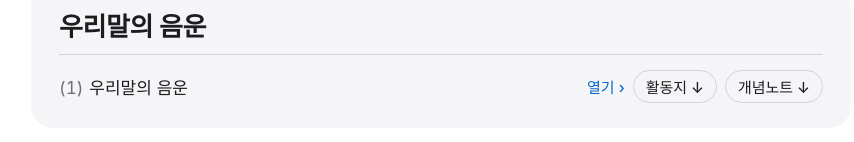
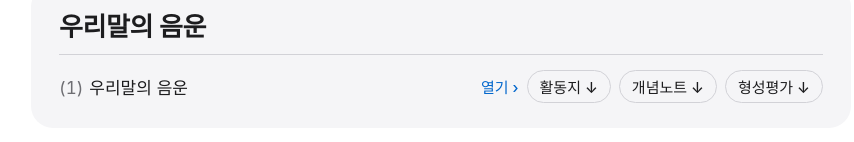
Before and after one commit to ryuhm2875/BDRYU_Class, a plain HTML site: page g3/index.html in a window 1280 px wide. Shown: the part 348-490 px from the top of the page, without its empty margins (199-1053 px from the left). Drawn offline with Linux system fonts and the light colour scheme.

Commit message:
3학년 우리말의 음운 형성평가 문제지 추가
Co-Authored-By: Claude Opus 5.5 <noreply@anthropic.com>
Claude-Session: https://claude.ai/code/session_01UJPqURhjfyVsZEKuyobMMe

```diff
--- a/g3/index.html
+++ b/g3/index.html
@@ -87,7 +87,7 @@ const 수업 = {
   2: [
     // 3학년 교과서 차례를 받으면 단원 번호와 이름을 채웁니다
     { 단원: "", 제목: "우리말의 음운", 소단원: [
-      { 번호: 1, 제목: "우리말의 음운", files: { "열기": "3-2/eumun.html", "활동지": "3-2/eumun-worksheet.pdf", "개념노트": "3-2/eumun-note.pdf" } },
+      { 번호: 1, 제목: "우리말의 음운", files: { "열기": "3-2/eumun.html", "활동지": "3-2/eumun-worksheet.pdf", "개념노트": "3-2/eumun-note.pdf", "형성평가": "3-2/eumun-test.pdf" } },
     ]},
   ],
 };
```
Also changed, not shown: 1 other file.
